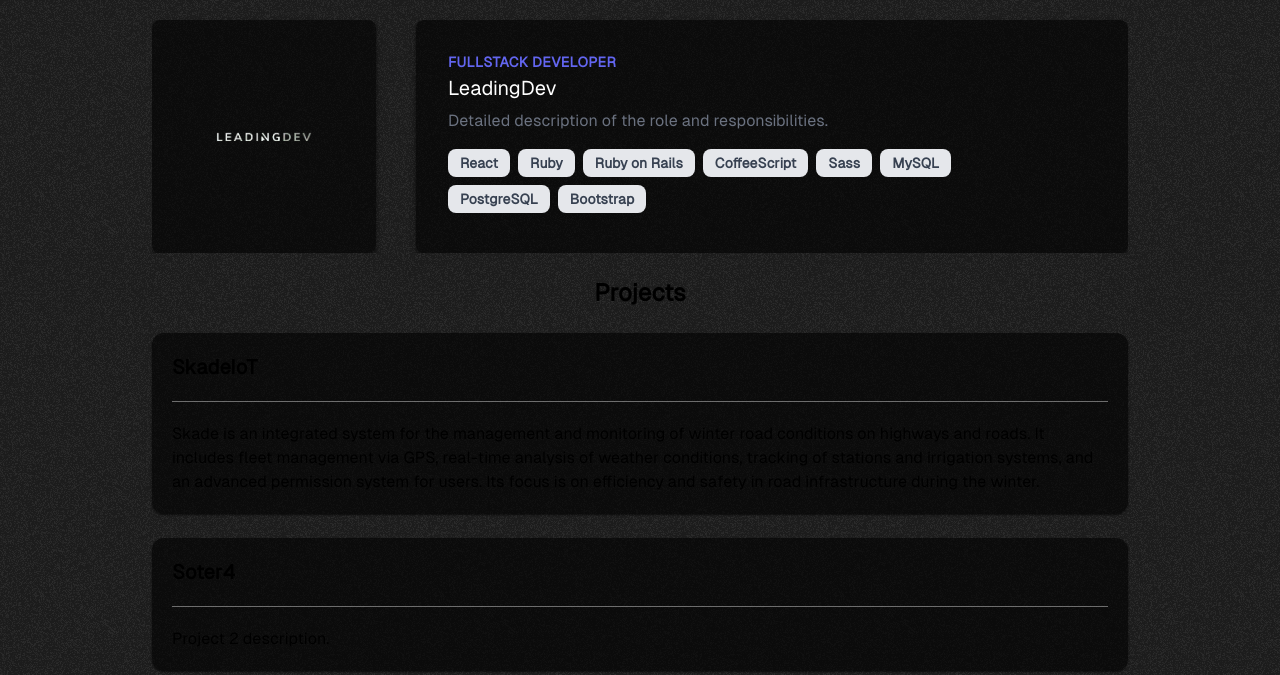
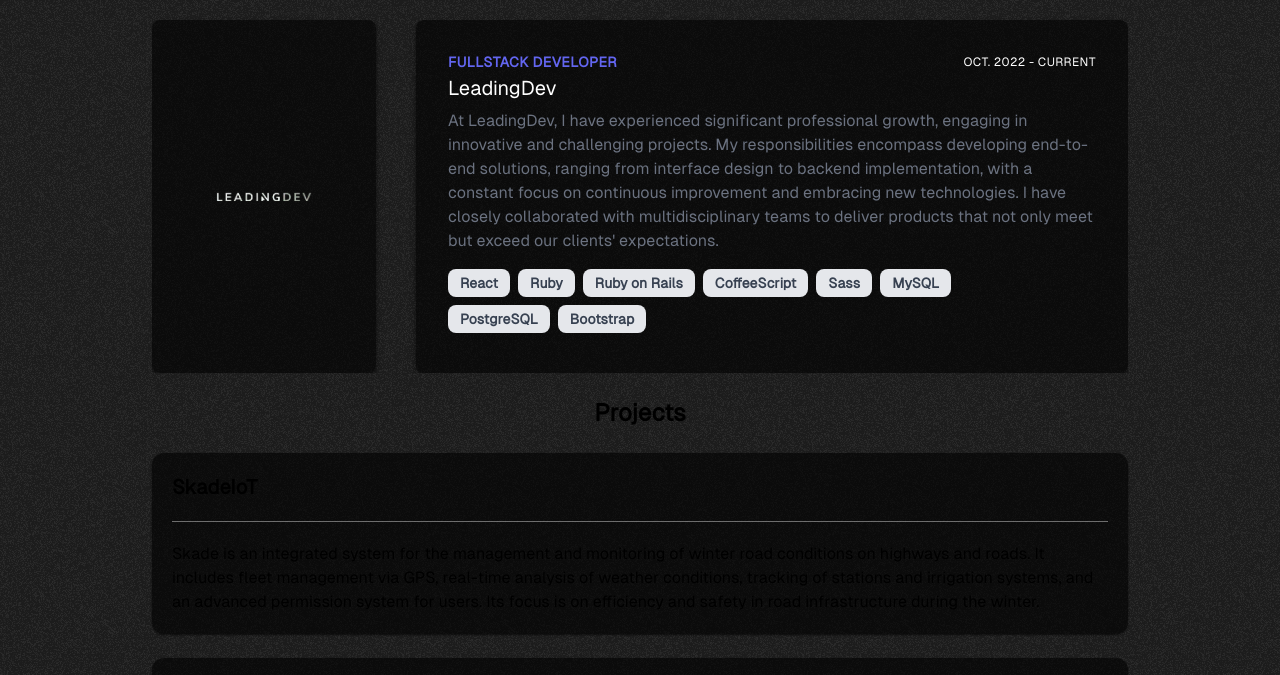
Before and after one commit to hxst1/portfolio, an Astro site: page /leadingdev in a window 1280 px wide. Shown: the part 76-751 px from the top of the page. Built offline with nearby package versions, Linux system fonts and the light colour scheme; Astro itself is replaced by a stand-in of ours.

Commit message:
info added

```diff
--- a/src/data/works.json
+++ b/src/data/works.json
@@ -3,8 +3,10 @@
     "image": "img/leadingdev.webp",
     "name": "LeadingDev",
     "position": "Fullstack Developer",
-    "date": "2020-2023",
-    "description": "Detailed description of the role and responsibilities.",
+    "time": "2020,2023",
+    "dateStart": "Oct. 2022",
+    "dateEnd": "Current",
+    "description": "At LeadingDev, I have experienced significant professional growth, engaging in innovative and challenging projects. My responsibilities encompass developing end-to-end solutions, ranging from interface design to backend implementation, with a constant focus on continuous improvement and embracing new technologies. I have closely collaborated with multidisciplinary teams to deliver products that not only meet but exceed our clients' expectations.",
     "technologies": [
       "React",
       "Ruby",
@@ -22,7 +24,7 @@
       },
       {
         "name": "Soter4",
-        "description": "Project 2 description."
+        "description": "The company specializes in consulting and technological innovation in global security, providing advanced and customized solutions in cybersecurity and physical security to protect organizations in an interconnected digital environment."
       },
       {
         "name": "Magnet",
@@ -40,7 +42,9 @@
     "image": "img/domestika.webp",
     "name": "Domestika",
     "position": "Frontend Developer",
-    "date": "2019-2020",
+    "time": "2022-2022",
+    "dateStart": "May. 2022",
+    "dateEnd": "Jun. 2022",
     "description": "Description of the course taught.",
     "technologies": ["React", "Sass", "Scrum"],
     "projects": [
@@ -54,7 +58,9 @@
     "image": "img/ibizaradio.webp",
     "name": "Pure Ibiza Radio",
     "position": "Frontend Developer - Freelance",
-    "date": "2018-2019",
+    "time": "2022-2022",
+    "dateStart": "Apr. 2022",
+    "dateEnd": "May. 2022",
     "description": "It was my first job as a Developer, which posed a great challenge since I had never worked with React Native before. Despite this, I decided to tackle the project with determination. The experience ended successfully: the app was published on the App Store.",
     "technologies": ["React native"],
     "projects": [
--- a/src/pages/[id].astro
+++ b/src/pages/[id].astro
@@ -18,7 +18,7 @@
     </div>
     <div class="bg-black/60 shadow-md shadow-black/60 rounded-lg w-full">
       <div class="p-8">
-        <div class="uppercase tracking-wide text-sm text-indigo-500 font-semibold">{work.position}</div>
+        <div class="uppercase tracking-wide flex flex-col-reverse sm:flex-row sm:items-center sm:justify-between"><p class="text-sm text-indigo-500 font-semibold">{work.position}</p> <time datetime={work.time} class="text-xs text-white mb-5 sm:mb-0">{work.dateStart} - {work.dateEnd}</time></div>
         <h2 class="block mt-1 text-xl leading-tight font-medium text-white hover:underline">{work.name}</h2>
         <p class="mt-2 text-gray-500">{work.description}</p>
         <div class="mt-4">
```
